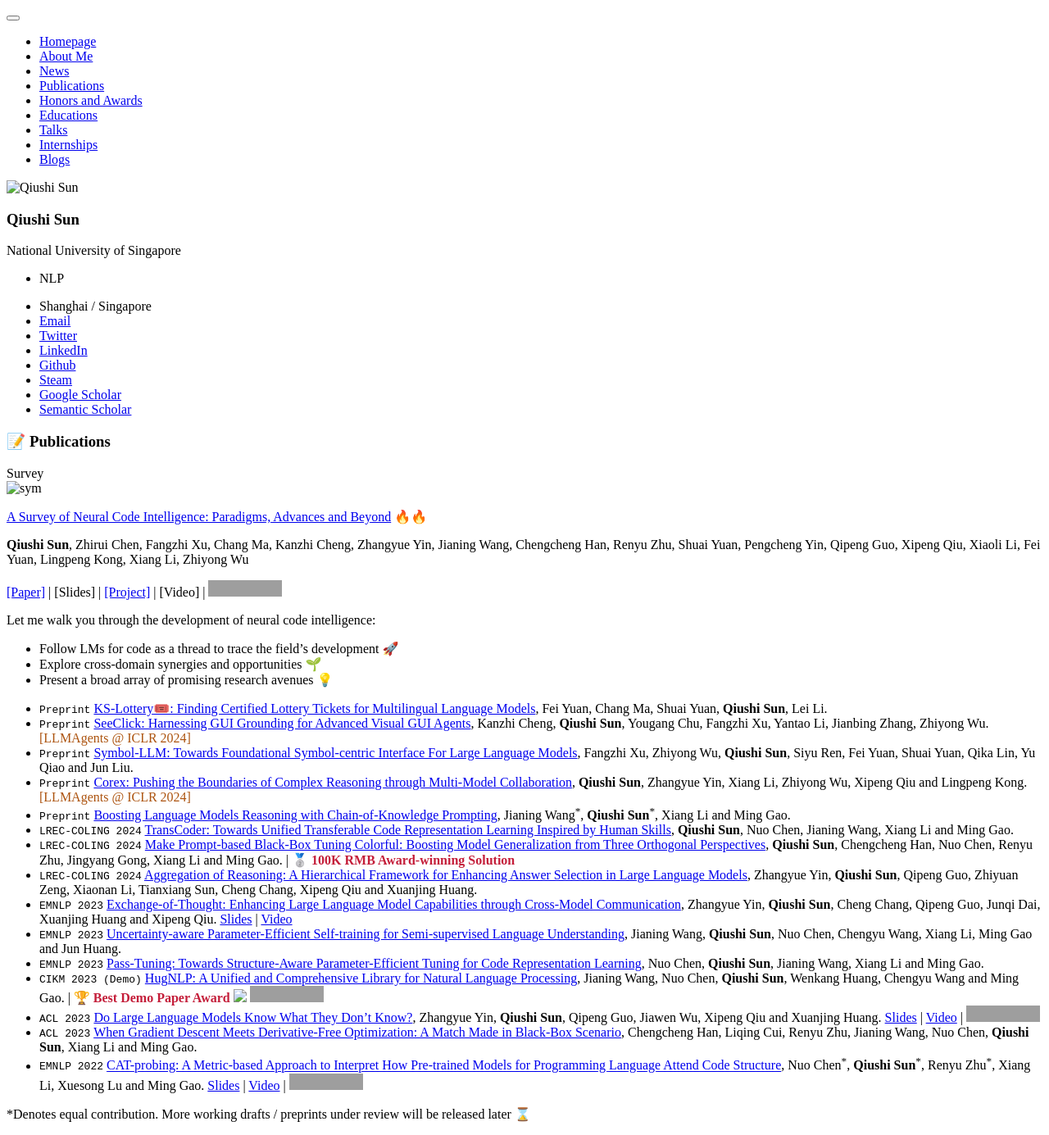
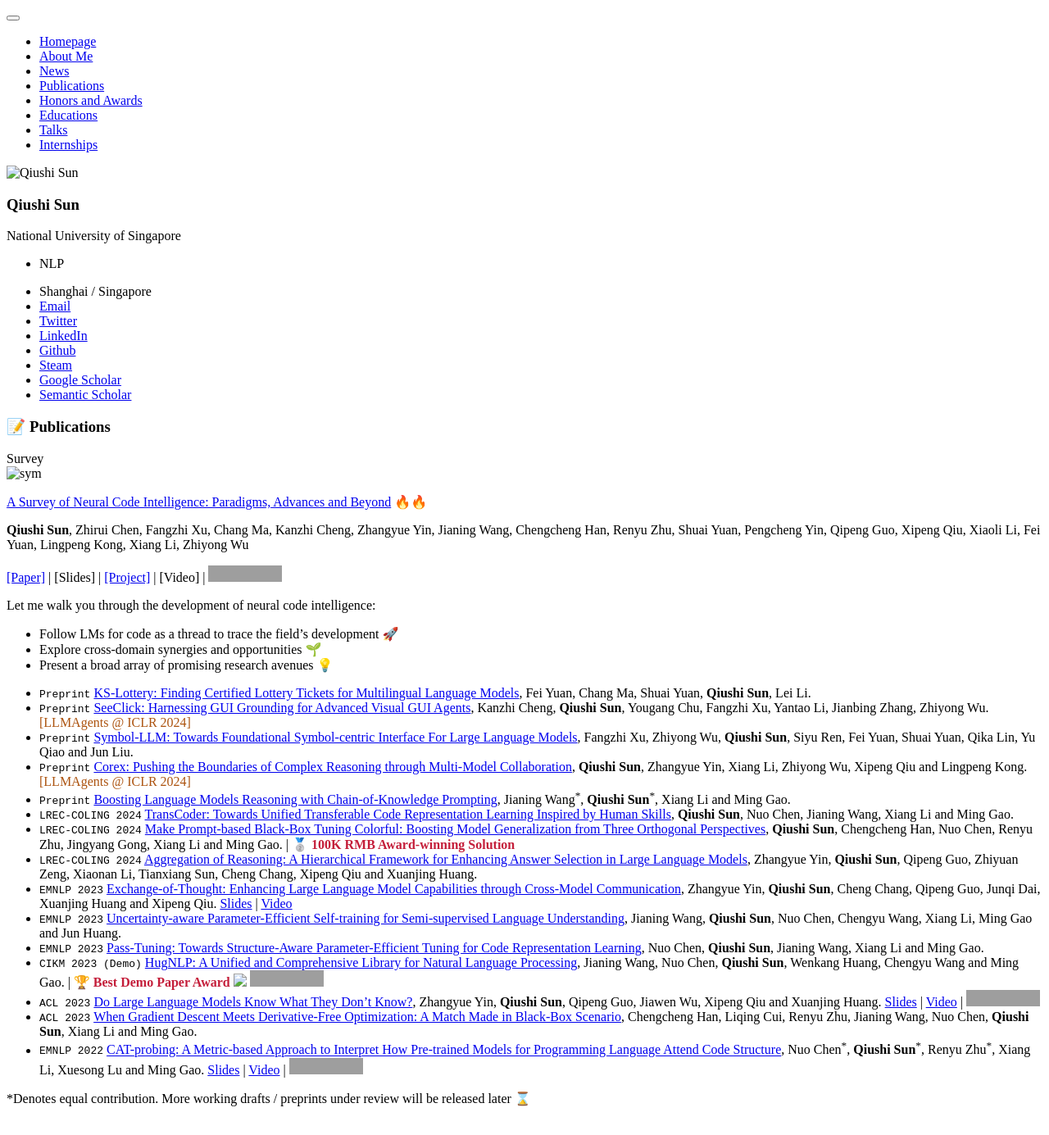
Before and after one commit to lixiang3776/lixiang3776.github.io, a Jekyll site: the page built from _pages/includes/pub.md, in a window 1280 px wide. Shown: the whole page at 82% size. Built offline with Jekyll 4.4.1, drawn with Linux system fonts in a browser that asks for light colours; our own code applies the rules of GitHub Pages for plain Markdown files; grey boxes are pictures that could not be loaded.

Commit message:
update: miscs

```diff
--- a/_data/navigation.yml
+++ b/_data/navigation.yml
@@ -21,5 +21,5 @@ main:
   - title: "Internships"
     url: "/#-internships"
 
-  - title: "Blogs"
-    url: "/blogs"
+  # - title: "Blogs"
+  #   url: "/blogs"
--- a/_pages/includes/pub.md
+++ b/_pages/includes/pub.md
@@ -1,5 +1,4 @@
 # 📝 Publications
-
 <div class='paper-box'><div class='paper-box-image'><div><div class="badge">Survey</div><img src='images/codelms-tree.png' alt="sym" width="100%"></div></div>
 <div class='paper-box-text' markdown="1">
 
@@ -20,7 +19,7 @@ Let me walk you through the development of neural code intelligence:
 </div>
 
 <!-- - `Preprint` [Paradigm, Model and Application: A Systematic Survey of Neural Code Intelligence](qiushisun.github.io), **Qiushi Sun**, ..., Xiang Li and Zhiyong Wu. -->
-- `Preprint` [KS-Lottery🎟️: Finding Certified Lottery Tickets for Multilingual Language Models](http://arxiv.org/abs/2402.02801), Fei Yuan, Chang Ma, Shuai Yuan, **Qiushi Sun**, Lei Li.
+- `Preprint` [KS-Lottery: Finding Certified Lottery Tickets for Multilingual Language Models](http://arxiv.org/abs/2402.02801), Fei Yuan, Chang Ma, Shuai Yuan, **Qiushi Sun**, Lei Li.
 - `Preprint` [SeeClick: Harnessing GUI Grounding for Advanced Visual GUI Agents](https://arxiv.org/abs/2401.10935), Kanzhi Cheng, **Qiushi Sun**, Yougang Chu, Fangzhi Xu, Yantao Li, Jianbing Zhang, Zhiyong Wu. <span style="color:#ac530f">[LLMAgents @ ICLR 2024]</span>
 - `Preprint` [Symbol-LLM: Towards Foundational Symbol-centric Interface For Large Language Models](https://arxiv.org/abs/2311.09278), Fangzhi Xu, Zhiyong Wu, **Qiushi Sun**, Siyu Ren, Fei Yuan, Shuai Yuan, Qika Lin, Yu Qiao and Jun Liu.
 - `Preprint` [Corex: Pushing the Boundaries of Complex Reasoning through Multi-Model Collaboration](https://arxiv.org/abs/2310.00280), **Qiushi Sun**, Zhangyue Yin, Xiang Li, Zhiyong Wu, Xipeng Qiu and Lingpeng Kong. <span style="color:#ac530f">[LLMAgents @ ICLR 2024]</span>
@@ -32,7 +31,7 @@ Let me walk you through the development of neural code intelligence:
 - ``EMNLP 2023`` [Exchange-of-Thought: Enhancing Large Language Model Capabilities through Cross-Model Communication](http://arxiv.org/abs/2312.01823), Zhangyue Yin, **Qiushi Sun**, Cheng Chang, Qipeng Guo, Junqi Dai, Xuanjing Huang and Xipeng Qiu. [Slides](./files/EMNLP2023_EoT_231112.pdf) \| [Video](https://youtu.be/mAMn8Xjkprg?si=jDIj8oSy0oT0-WRp)
 - ``EMNLP 2023`` [Uncertainty-aware Parameter-Efficient Self-training for Semi-supervised Language Understanding](https://aclanthology.org/2023.findings-emnlp.528/), Jianing Wang, **Qiushi Sun**, Nuo Chen, Chengyu Wang, Xiang Li, Ming Gao and Jun Huang.
 - ``EMNLP 2023`` [Pass-Tuning: Towards Structure-Aware Parameter-Efficient Tuning for Code Representation Learning](https://aclanthology.org/2023.findings-emnlp.42/), Nuo Chen, **Qiushi Sun**, Jianing Wang, Xiang Li and Ming Gao.
-- ``CIKM 2023 (Demo)`` [HugNLP: A Unified and Comprehensive Library for Natural Language Processing](https://api.semanticscholar.org/CorpusID:257232389), Jianing Wang, Nuo Chen, **Qiushi Sun**, Wenkang Huang, Chengyu Wang and Ming Gao. \| <span style="color: #C41E3A;"> 🏆 **Best Demo Paper Award**</span> <img src='./images/hugnlp-logo.png' style='width: 2.95em;'> [![](https://img.shields.io/github/stars/wjn1996/HugNLP?style=social&label=Code+Stars)](https://github.com/HugAILab/HugNLP)
+- ``CIKM 2023 (Demo)`` [HugNLP: A Unified and Comprehensive Library for Natural Language Processing](https://arxiv.org/abs/2302.14286), Jianing Wang, Nuo Chen, **Qiushi Sun**, Wenkang Huang, Chengyu Wang and Ming Gao. \| <span style="color: #C41E3A;"> 🏆 **Best Demo Paper Award**</span> <img src='./images/hugnlp-logo.png' style='width: 2.95em;'> [![](https://img.shields.io/github/stars/wjn1996/HugNLP?style=social&label=Code+Stars)](https://github.com/HugAILab/HugNLP)
 - ``ACL 2023`` [Do Large Language Models Know What They Don't Know?](https://arxiv.org/abs/2305.18153), Zhangyue Yin, **Qiushi Sun**, Qipeng Guo, Jiawen Wu, Xipeng Qiu and Xuanjing Huang. [Slides](./files/ACL23_LLMSA-Presentation.pdf) \| [Video](https://youtu.be/VTl8FAdNJEI) \| [![](https://img.shields.io/github/stars/yinzhangyue/SelfAware?style=social&label=Code+Stars)](https://github.com/yinzhangyue/SelfAware)
 - ``ACL 2023`` [When Gradient Descent Meets Derivative-Free Optimization: A Match Made in Black-Box Scenario](https://arxiv.org/abs/2305.10013), Chengcheng Han, Liqing Cui, Renyu Zhu, Jianing Wang, Nuo Chen, **Qiushi Sun**, Xiang Li and Ming Gao.
 - ``EMNLP 2022`` [CAT-probing: A Metric-based Approach to Interpret How Pre-trained Models for Programming Language Attend Code Structure](https://arxiv.org/abs/2210.04633), Nuo Chen<sup>&#42;</sup>, **Qiushi Sun**<sup>&#42;</sup>, Renyu Zhu<sup>&#42;</sup>, Xiang Li, Xuesong Lu and Ming Gao. [Slides](./files/EMNLP22_Presentation.pdf) \| [Video](https://doi.org/10.48448/76ht-3y46) \| [![](https://img.shields.io/github/stars/QiushiSun/CodeAttention?style=social&label=Code+Stars)](https://github.com/QiushiSun/CodeAttention)
```
Also changed, not shown: 2 other files.
